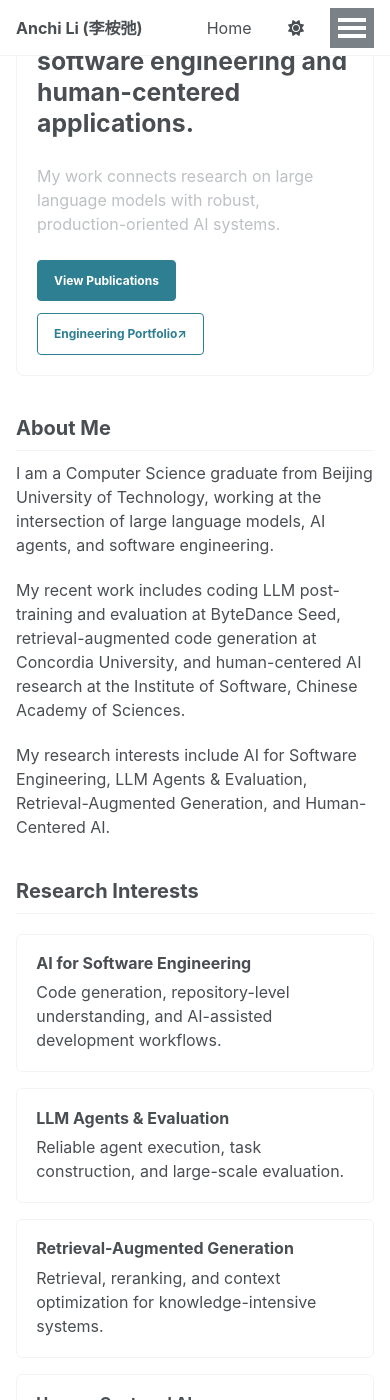
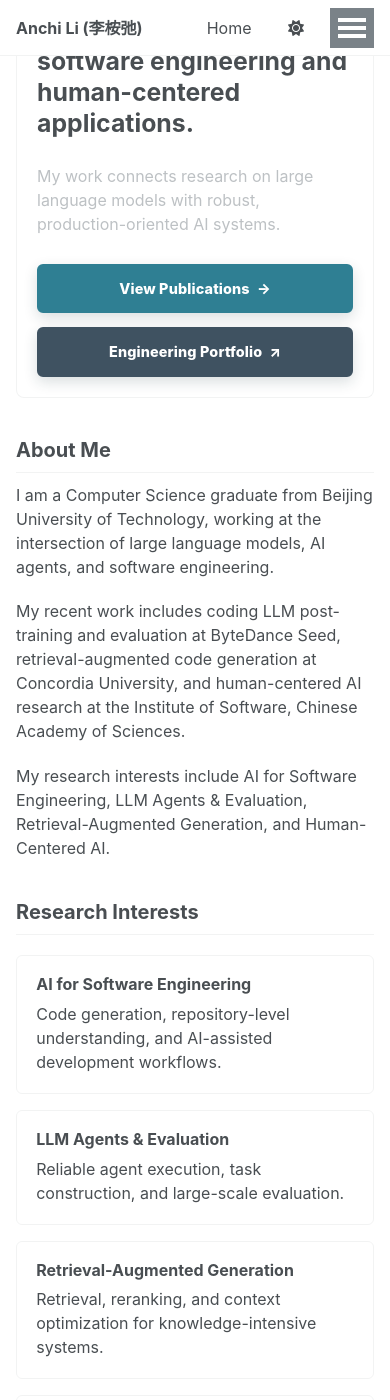
Before and after one commit to l1anch1/l1anch1.github.io, a Jekyll site: the page built from _pages/about.md, in a window 390 px wide and 1400 px high, scrolled down 317 px. Built offline with Jekyll 4.4.1, drawn with Linux system fonts in a browser that asks for light colours.

Commit message:
Emphasize homepage action links

```diff
--- a/_pages/about.md
+++ b/_pages/about.md
@@ -13,7 +13,7 @@ redirect_from:
   <h2 id="home-intro-title">Building reliable LLM agents and AI systems for software engineering and human-centered applications.</h2>
   <p>My work connects research on large language models with robust, production-oriented AI systems.</p>
   <div class="button-row">
-    <a class="site-button site-button--primary" href="/publications/">View Publications</a>
+    <a class="site-button site-button--primary" href="/publications/">View Publications <span aria-hidden="true">→</span></a>
     <a class="site-button site-button--secondary" href="https://l1anch1.com/" target="_blank" rel="noopener noreferrer">Engineering Portfolio <span aria-hidden="true">↗</span></a>
   </div>
 </section>
--- a/_sass/layout/_academic-refresh.scss
+++ b/_sass/layout/_academic-refresh.scss
@@ -50,27 +50,60 @@
   gap: 0.75rem 1rem;
 }
 
-.button-row { margin-top: 1.5rem; }
+.button-row {
+  align-items: stretch;
+  gap: 0.85rem;
+  margin-top: 1.75rem;
+}
 
 .site-button {
   display: inline-flex;
   align-items: center;
-  min-height: 2.6rem;
-  padding: 0.55rem 1rem;
-  border: 1px solid var(--global-link-color);
-  border-radius: 4px;
+  justify-content: center;
+  gap: 0.45rem;
+  min-height: 3.1rem;
+  padding: 0.75rem 1.3rem;
+  border: 2px solid var(--global-link-color);
+  border-radius: 6px;
+  box-shadow: 0 5px 14px rgba(26, 54, 62, 0.16);
   font-family: $sans-serif;
-  font-size: $type-size-6;
-  font-weight: 700;
+  font-size: 0.9rem;
+  font-weight: 800;
+  letter-spacing: 0.01em;
   text-decoration: none !important;
+
+  &:hover,
+  &:focus {
+    color: #fff !important;
+    box-shadow: 0 8px 20px rgba(26, 54, 62, 0.24);
+    transform: translateY(-2px);
+  }
+
+  &:focus-visible {
+    outline: 3px solid #f0b429;
+    outline-offset: 3px;
+  }
 }
 
 .site-button--primary {
   color: #fff !important;
   background: var(--global-link-color);
+
+  &:hover,
+  &:focus { background: var(--global-link-color-hover); }
 }
 
-.site-button--secondary { background: transparent; }
+.site-button--secondary {
+  color: #fff !important;
+  border-color: #3f5261;
+  background: #3f5261;
+
+  &:hover,
+  &:focus {
+    border-color: #2f3e49;
+    background: #2f3e49;
+  }
+}
 
 .interest-grid,
 .highlight-list {
@@ -235,10 +268,19 @@
   p { margin: 0; color: var(--global-text-color-light); font-size: $type-size-6; }
 }
 
-html[data-theme="dark"] .status-badge { color: #f4c97a; }
+html[data-theme="dark"] {
+  .status-badge { color: #f4c97a; }
+
+  .site-button--secondary {
+    border-color: #71899b;
+    background: #5b7182;
+  }
+}
 
 @media (max-width: 700px) {
   .home-intro { padding: 1.25rem; }
+  .button-row { display: grid; grid-template-columns: 1fr; }
+  .site-button { width: 100%; }
   .interest-grid,
   .highlight-list { grid-template-columns: 1fr; }
   .experience-item { grid-template-columns: 1fr; gap: 0.45rem; }
```
